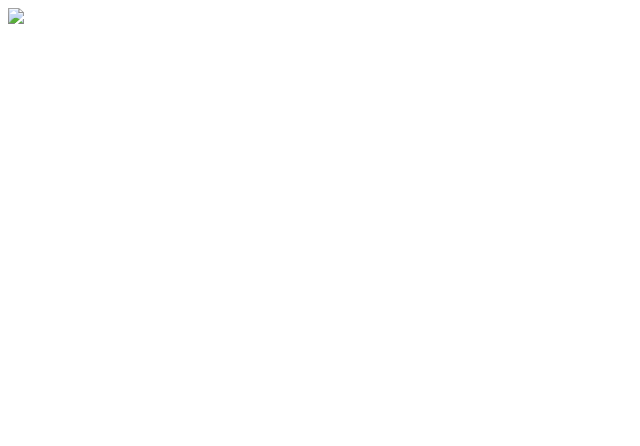
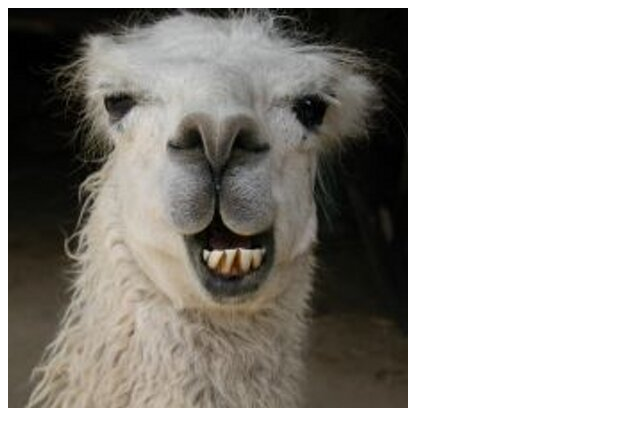
Before and after one commit to NatiSan/Experiencia-presencial-1, a plain HTML site: page 13/index.html in a window 1280 px wide. Shown: the whole page, without its empty margins (0-640 px from the left). Drawn offline with Linux system fonts and the light colour scheme.

Commit message:
solucion 13

```diff
--- a/13/index.html
+++ b/13/index.html
@@ -8,7 +8,6 @@
 </head>
 <body>
 
-	<img src="/logo.png">
-
+	<img src="llama.jpg">
 </body>
 </html>
```
